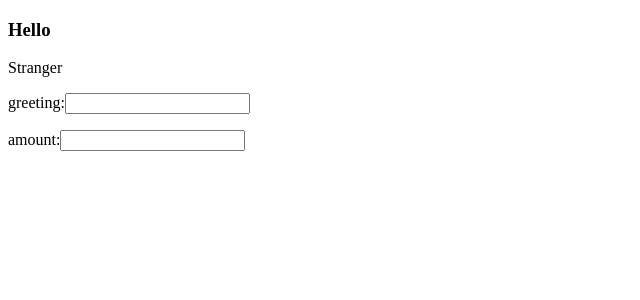
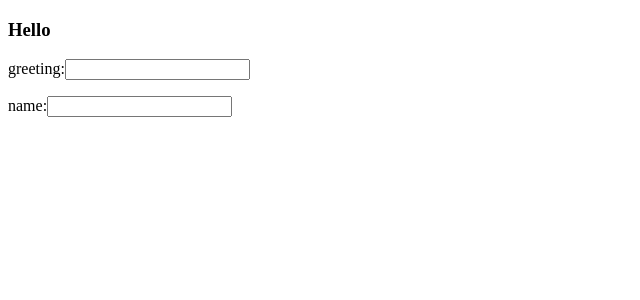
Before and after one commit to rbtprograms/redux-quiz, a React app: page / in a window 1280 px wide. Shown: the top 300 px of the page, without its empty margins (0-640 px from the left). Built offline with nearby package versions, Linux system fonts and the light colour scheme.

Commit message:
going to test reducers and actions

```diff
--- a/src/components/Controls.js
+++ b/src/components/Controls.js
@@ -1,5 +1,6 @@
 import React, { PureComponent } from 'react';
 import PropTypes from 'prop-types';
+import { connect } from 'react-redux';
 
 class Controls extends PureComponent {
   state = {
@@ -11,17 +12,19 @@ class Controls extends PureComponent {
     this.setState({ [target.name]: target.value });
   }
   render() {
-    const { greeting, amount } = this.state;
+    const { greeting, name } = this.state;
     return (
       <form>
         <InputControl name="greeting" value={greeting} onChange={this.handleChange}/>
-        <InputControl name="amount" value={amount} onChange={this.handleChange}/>
+        <InputControl name="name" value={name} onChange={this.handleChange}/>
       </form>
     );
   }
 }
 
-export default Controls;
+export default connect(
+
+)(Controls);
 
 const InputControl = (props) => (
   <p>
--- a/src/components/Display.js
+++ b/src/components/Display.js
@@ -1,16 +1,28 @@
 import React, { PureComponent } from 'react';
 import PropTypes from 'prop-types';
+import { connect } from 'react-redux';
+import { getName, getGreeting } from './reducers';
 
 class Display extends PureComponent {
-  state = {  }
+
+  static propTypes = {
+    name: PropTypes.string,
+    greeting: PropTypes.string
+  }
   render() {
+    const { name, greeting } = this.props;
     return (
       <div>
-        <h3>Hello</h3>
-        <p>Stranger</p>
+        <h3>{greeting}</h3>
+        <p>{name}</p>
       </div>
     );
   }
 }
 
-export default Display;
+export default connect(
+  state => ({
+    name: getName(state),
+    greeting: getGreeting(state)
+  })
+)(Display);
--- a/src/components/actions.js
+++ b/src/components/actions.js
@@ -1,4 +1,4 @@
-import { CHANGE_GREETING, CHANGE_NAME } from './reducers';
+import { CHANGE_GREETING, NAME_CHANGE } from './reducers';
 
 export const updateGreeting = greeting => {
   return {
@@ -9,7 +9,7 @@ export const updateGreeting = greeting => {
 
 export const updateName = name => {
   return {
-    type: CHANGE_NAME,
+    type: NAME_CHANGE,
     payload: name
   };
 };
--- a/src/components/reducers.js
+++ b/src/components/reducers.js
@@ -1,15 +1,15 @@
 export const CHANGE_GREETING = 'CHANGE_GREETING';
-export const CHANGE_NAME = 'CHANGED_NAME';
+export const NAME_CHANGE = 'CHANGED_NAME';
 
 export const getGreeting = state => state.greeting;
 export const getName = state => state.name;
 
-export function greeting(state = '', { type, payload }) {
+export function greeting(state = 'Hello', { type, payload }) {
   if(type === CHANGE_GREETING) return payload;
   return state;
 }
 
 export function name(state = '', { type, payload }) {
-  if(type === CHANGE_NAME) return payload;
+  if(type === NAME_CHANGE) return payload;
   return state;
 }
--- a/src/store/store.js
+++ b/src/store/store.js
@@ -1,6 +1,15 @@
-import { createStore, combineReducers } from 'redux';
-
+import { createStore, combineReducers, compose } from 'redux';
+import { greeting, name } from '../components/reducers';
 
 const rootReducer = combineReducers({
+  greeting,
+  name
+});
+const composeEnhancers = window.__REDUX_DEVTOOLS_EXTENSION_COMPOSE__ || compose;
 
-})
+const store = createStore(
+  rootReducer,
+  composeEnhancers()
+);
+
+export default store;
```
